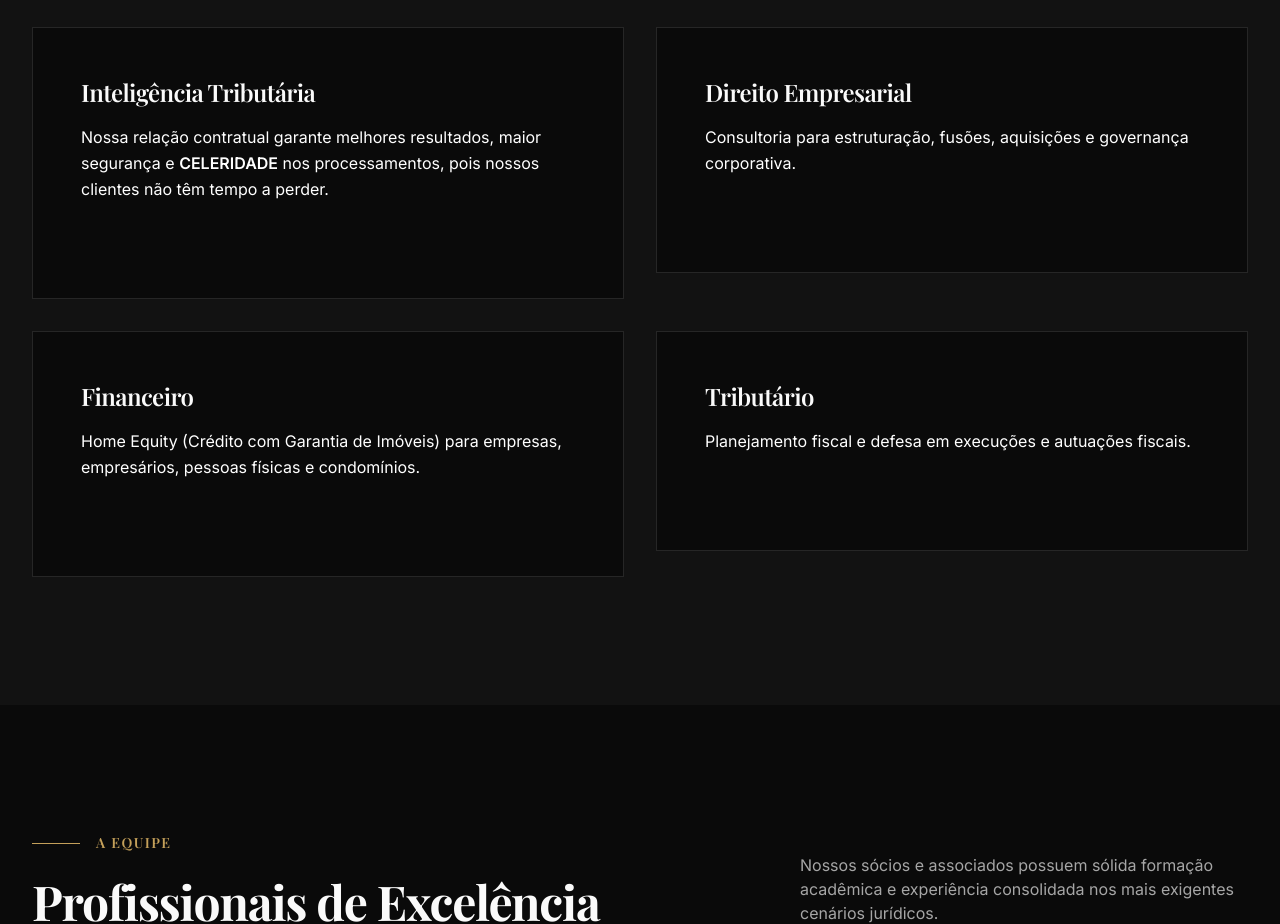
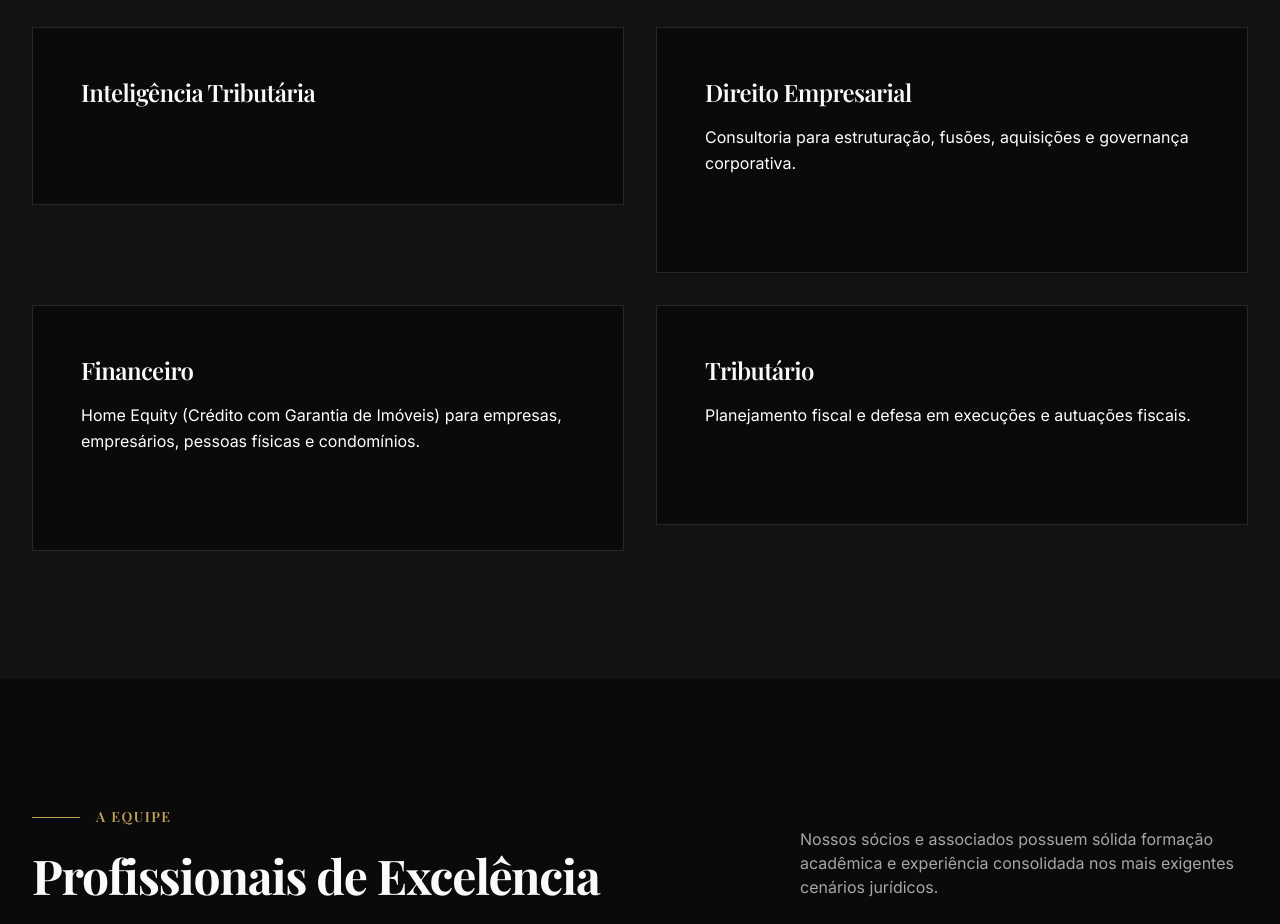
Before and after one commit to claudiofileto-lgtm/grupo-fileto-cdh77id9i, a React (Vite) app: page / in a window 1280 px wide. Shown: the part 2360-3284 px from the top of the page. Built offline with nearby package versions, Linux system fonts and the light colour scheme; a web font is replaced by a local one.

Commit message:
Remove texto "Nossa relação contratual garante melhores resultados..." dos campos description e fullDescription da área "Inteligência Tributária"

```diff
--- a/src/data/content.ts
+++ b/src/data/content.ts
@@ -52,10 +52,8 @@ export const practiceAreas: PracticeArea[] = [
     slug: 'inteligencia-tributaria',
     title: 'Inteligência Tributária',
     icon: 'Landmark',
-    description:
-      'Nossa relação contratual garante melhores resultados, maior segurança e <strong>CELERIDADE</strong> nos processamentos, pois nossos clientes não têm tempo a perder.',
-    fullDescription:
-      'Nossa relação contratual garante melhores resultados, maior segurança e <strong>CELERIDADE</strong> nos processamentos, pois nossos clientes não têm tempo a perder.',
+    description: '',
+    fullDescription: '',
     subtitle:
       'Especialista na área tributária, o Grupo Fileto é Parceiro Primeira TaxTech do Brasil, empresa referência em tecnologia tributária desde 2010, que detém Tecnologia Proprietária para identificação de ativos ocultos nos recolhimentos tributários, gerando fluxo de caixa imediato para empresas.',
     aboutSection: {
```
Also changed, not shown: .skip.config.json.
